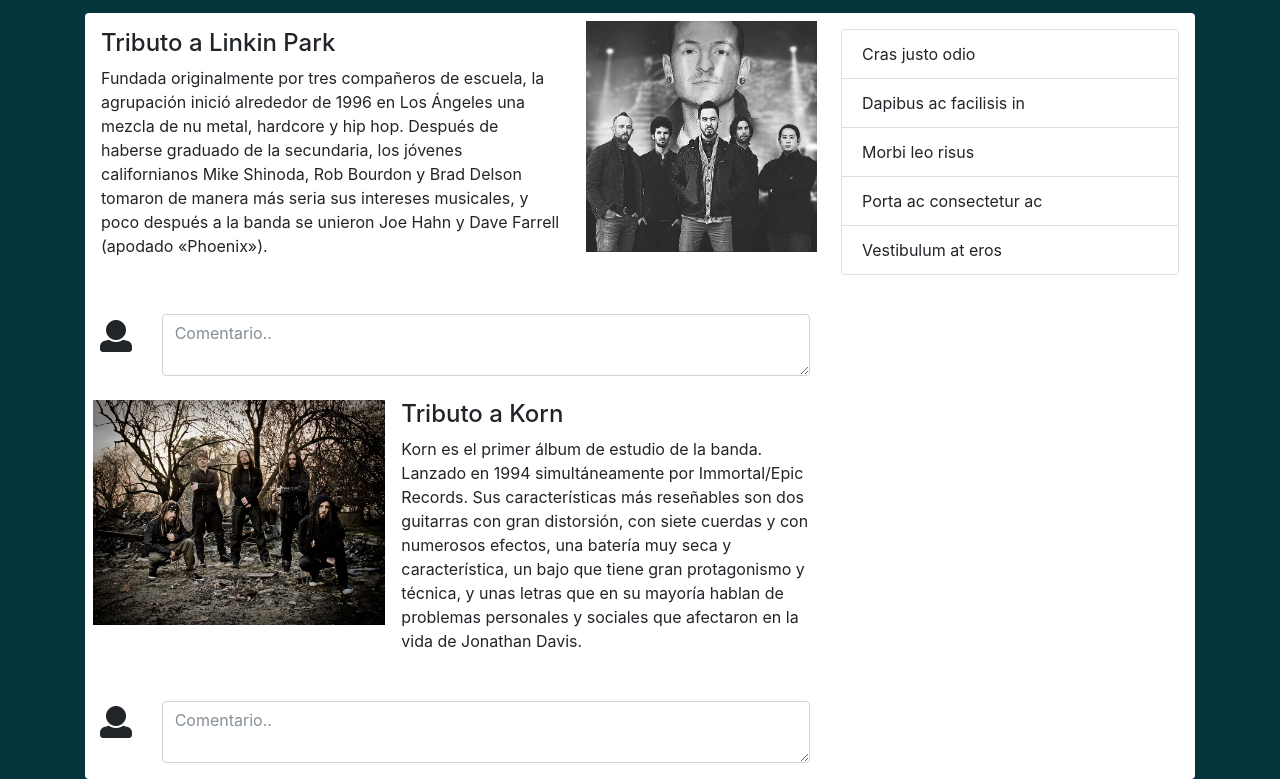
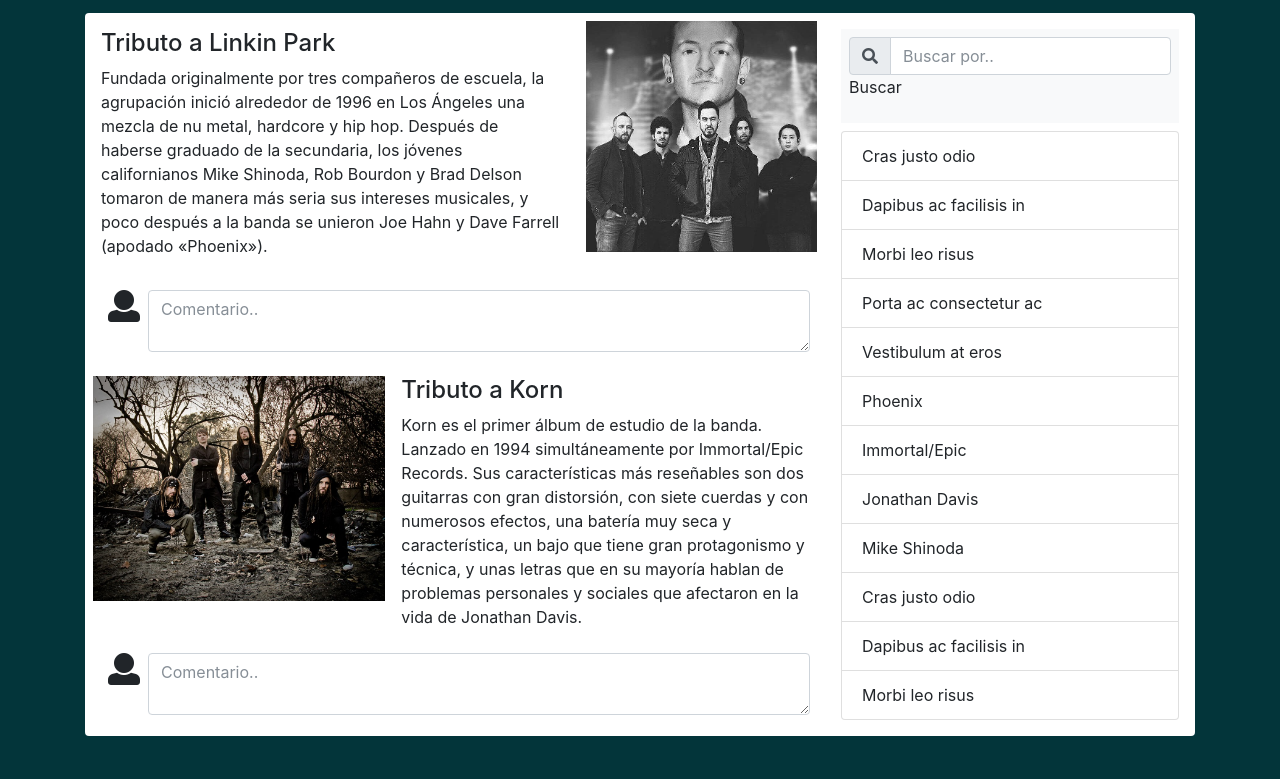
Before and after one commit to ferpesole/framework_css, a plain HTML site: page index.html in a window 1280 px wide. Shown: the part 162-941 px from the top of the page. After the commit the page ends 898 px from the top, so only its background shows below. Drawn offline with Linux system fonts and the light colour scheme.

Commit message:
Blog musica finalizado

```diff
--- a/css/bootstrap/estilos.css
+++ b/css/bootstrap/estilos.css
@@ -12,5 +12,7 @@
 nav li:hover  {
   background: white;
 
-
 }
+.iconos:hover {
+  opacity: 0.8;
+}
--- a/index.html
+++ b/index.html
@@ -21,19 +21,19 @@
     </div>
     <div class="col-md-3 offset-md-6">
       <div class="row justify-content-center">
-        <a href=""><div style="font-size:2em; color:#DD4B39">
+        <a href=""><div class="iconos" style="font-size:2em; color:#DD4B39">
           <i class="fab fa-youtube-square"></i>
         </div></a>
-        <a href=""><div style="font-size:2em; color:#3B5998">
+        <a href=""><div class="iconos" style="font-size:2em; color:#3B5998">
           <i class="fab fa-facebook-square"></i>
         </div></a>
-        <a href=""><div style="font-size:2em; color:white">
+        <a href=""><div class="iconos" style="font-size:2em; color:white">
           <i class="fab fa-instagram" style="background-color:#3F729B"></i>
         </div></a>
-        <a href=""><div style="font-size:2em; color:#CB2027">
+        <a href=""><div class="iconos" style="font-size:2em; color:#CB2027">
           <i class="fab fa-pinterest-square"></i>
         </div></a>
-        <a href=""><div style="font-size:2em; color:#55ACEE">
+        <a href=""><div class="iconos" style="font-size:2em; color:#55ACEE">
           <i class="fab fa-twitter-square"></i>
         </div></a>
       </div>
@@ -77,10 +77,8 @@
 
       <div class="container">
         <div class="row align-items-center">
-          <div class="col-1 h2">
-              <i class="fas fa-user"></i>
-            </div>
-            <div class="form-group col-11">
+            <div class="form-group col-12 d-flex">
+              <i class="fas fa-user h2 mr-2 ml-2"></i>
             <label for="exampleFormControlTextarea1"></label>
             <textarea class="form-control" id="exampleFormControlTextarea1" rows="2" placeholder="Comentario.."></textarea>
           </div>
@@ -103,17 +101,24 @@
       </div>
 
         <div class="row align-items-center">
-          <div class="col-1 h2" >
-              <i class="fas fa-user"></i>
-            </div>
-        <div class="form-group col-11">
+        <div class="form-group col-12 d-flex">
+            <i class="fas fa-user h2 ml-2 mr-2"></i>
             <label for="exampleFormControlTextarea2"></label>
             <textarea class="form-control" id="exampleFormControlTextarea2" rows="2" placeholder="Comentario.."></textarea>
           </div>
 </div>
 </div>
 
-    <div class="col-lg-4 d-none d-md-block d-lg-block p-3">
+    <div class="col-sm-4 d-none d-md-block p-3">
+      <div class="container bg-light p-2 mb-2">
+    <div class="input-group">
+  <div class="input-group-prepend">
+    <span class="input-group-text"><i class="fas fa-search"></i></span>
+  </div>
+  <input type="search" class="form-control" placeholder="Buscar por.." aria-label="Buscar">
+</div>
+<p>Buscar</p>
+</div>
 
       <ul class="list-group">
         <li class="list-group-item">Cras justo odio</li>
@@ -121,6 +126,14 @@
         <li class="list-group-item">Morbi leo risus</li>
         <li class="list-group-item">Porta ac consectetur ac</li>
         <li class="list-group-item">Vestibulum at eros</li>
+        <li class="list-group-item">Phoenix</li>
+        <li class="list-group-item">Immortal/Epic</li>
+        <li class="list-group-item">Jonathan Davis</li>
+        <li class="list-group-item">Mike Shinoda</li>
+        <li class="list-group-item">Cras justo odio</li>
+        <li class="list-group-item">Dapibus ac facilisis in</li>
+        <li class="list-group-item">Morbi leo risus</li>
+
       </ul>
     </div>
 
```
